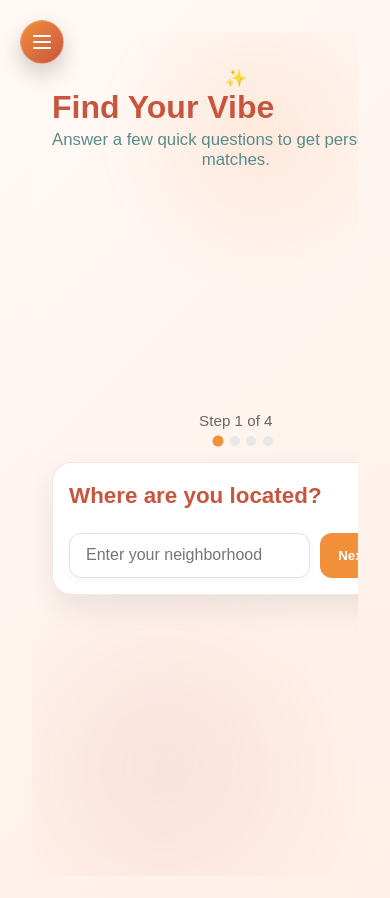
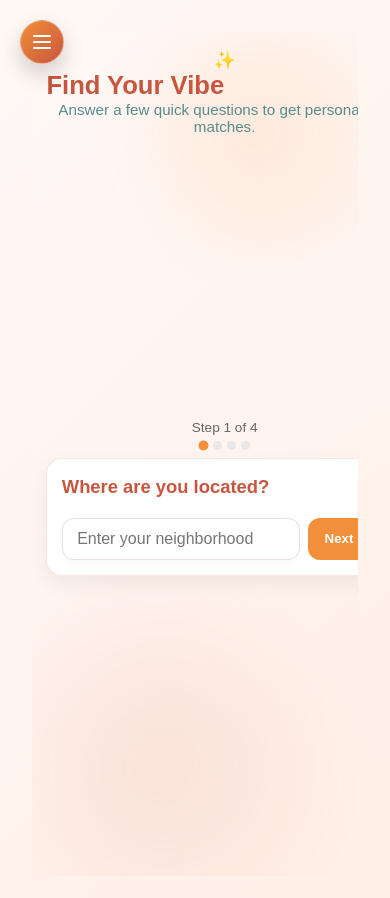
Before and after one commit to doniellekinchen/localspotsweb, a Vue app: page /vibematch in a window 390 px wide. Shown: the top 898 px of the page. Built offline with nearby package versions, Linux system fonts and the light colour scheme; a web font is replaced by a local one; what @mapbox/mapbox-sdk would draw is missing.

Commit message:
fix mobile view

```diff
--- a/src/components/VibeMatchQuiz.vue
+++ b/src/components/VibeMatchQuiz.vue
@@ -440,4 +440,78 @@ export default {
   .actions { justify-content: stretch; }
   .btn, .btn-accent { flex: 1; text-align: center; }
 }
+/* ===== Mobile polish for VibeMatch Quiz (single consolidated block) ===== */
+@media (max-width: 640px) {
+  /* overall breathing */
+  .quiz-section {
+    padding: 1.1rem .9rem 1.4rem;
+    gap: .5rem; /* less gap between header & card */
+  }
+
+  /* centered header + progress */
+  .quiz-header {
+    gap: .4rem;
+    margin-bottom: 0;         /* tighter */
+    align-items: center;
+    text-align: center;
+  }
+  .title { font-size: clamp(1.6rem, 6vw, 2.2rem); }
+  .subtitle { font-size: .95rem; margin-top: .1rem; }
+
+  .progress-wrap {
+    width: 100%;
+    justify-items: center;     /* center the text + dots */
+  }
+  .progress-text { font-size: .85rem; }
+  .progress-dots { justify-content: center; gap: .32rem; }
+  .dot { width: 9px; height: 9px; }
+
+  /* card */
+  .quiz-card {
+    align-self: start;
+    padding: .9rem;
+    margin-top: 0;
+    border-radius: 16px;
+    box-shadow: 0 8px 20px rgba(0,0,0,.06);
+  }
+
+  /* step title and spacing */
+  .step { gap: .75rem; }
+  .step-title {
+    font-size: 1.15rem;
+    margin: .15rem 0 .5rem;
+  }
+
+  /* location input row */
+  .location-input-wrap { gap: .5rem; }
+  .location-input { padding: .7rem .9rem; }
+  .location-step .btn { padding: .7rem 1rem; }
+  .autocomplete-list { margin-top: .35rem; }
+
+  /* options grid & chips */
+  .options-wrap {
+    grid-template-columns: repeat(2, minmax(0, 1fr)); /* 2-up on phones */
+    gap: .5rem;
+  }
+  .chip {
+    padding: .6rem .7rem;
+    font-size: .95rem;
+  }
+
+  /* actions row */
+  .actions {
+    margin-top: .35rem;
+    gap: .5rem;
+    justify-content: stretch;
+  }
+  .btn, .btn-accent { flex: 1; text-align: center; }
+}
+
+/* ultra-small phones: allow input row to wrap so the button doesn’t squish */
+@media (max-width: 380px) {
+  .location-input-wrap { flex-wrap: wrap; }
+  .location-step .btn { width: 100%; }
+}
+
+
 </style>
```
